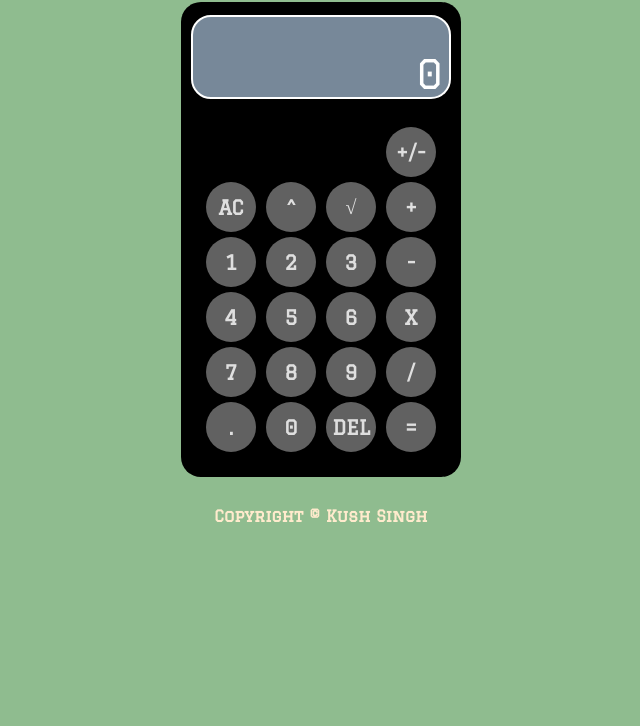
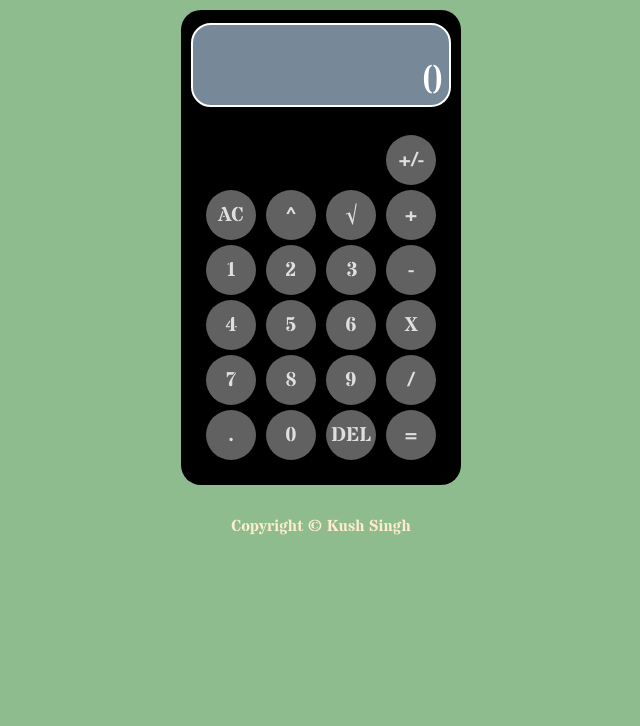
Before and after one commit to Kush-Singh-26/Calculator, a plain HTML site: page index.html in a window 1280 px wide. Shown: the part 74-800 px from the top of the page, without its empty margins (319-959 px from the left). Drawn offline with nearby package versions, Linux system fonts and the light colour scheme.

Commit message:
change in font famaily

```diff
--- a/index.html
+++ b/index.html
@@ -8,8 +8,7 @@
     <link rel="stylesheet" href="style.css">
     <link rel="preconnect" href="https://fonts.googleapis.com">
     <link rel="preconnect" href="https://fonts.gstatic.com" crossorigin>
-    <link href="https://fonts.googleapis.com/css2?family=Graduate&display=swap" rel="stylesheet">
-</head>
+    <link href="https://fonts.googleapis.com/css2?family=Stardos+Stencil:wght@400;700&display=swap" rel="stylesheet">
 
 <body>
     <header>
--- a/style.css
+++ b/style.css
@@ -1,7 +1,9 @@
 *{
     padding: 0;
     margin: 0;
-    font-family: "Graduate", serif;
+    font-family: "Stardos Stencil", system-ui;
+    font-weight: 400;
+    font-style: normal;
 }
 header{
     text-align: center;
```
